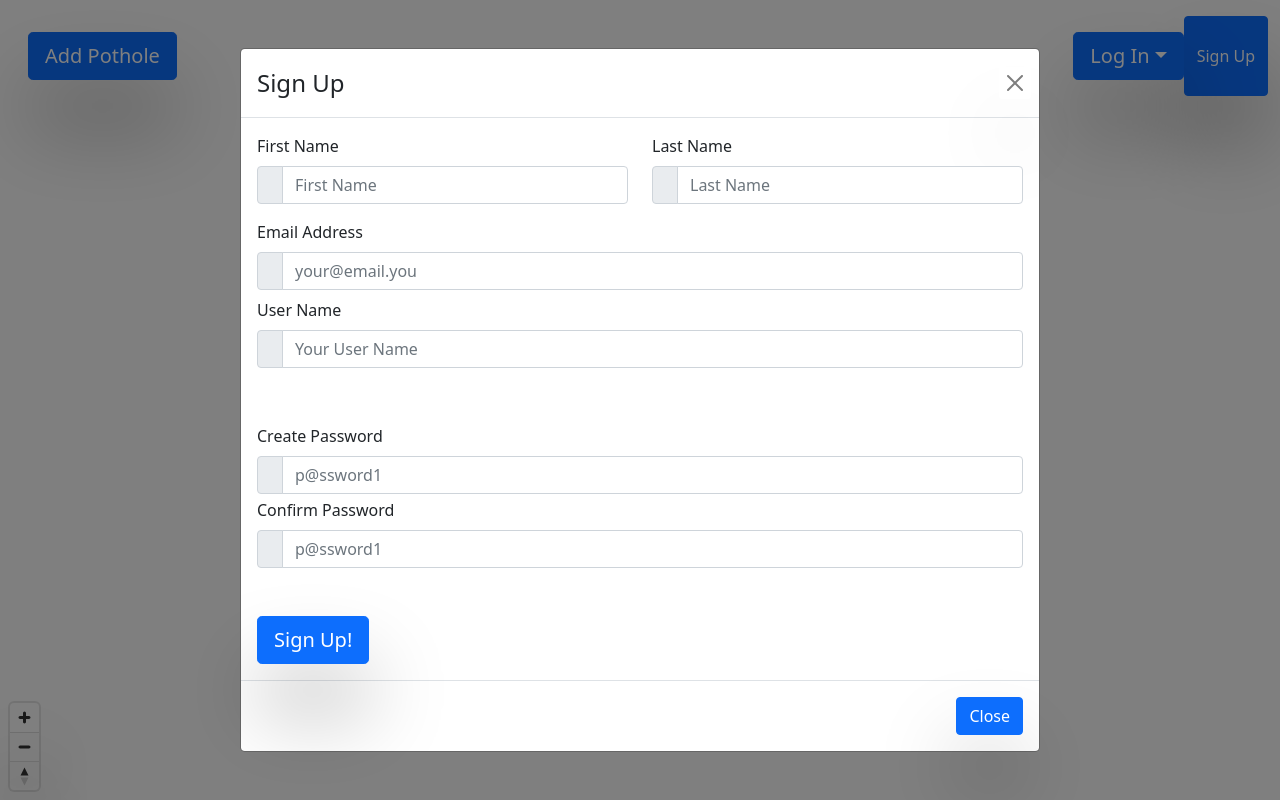
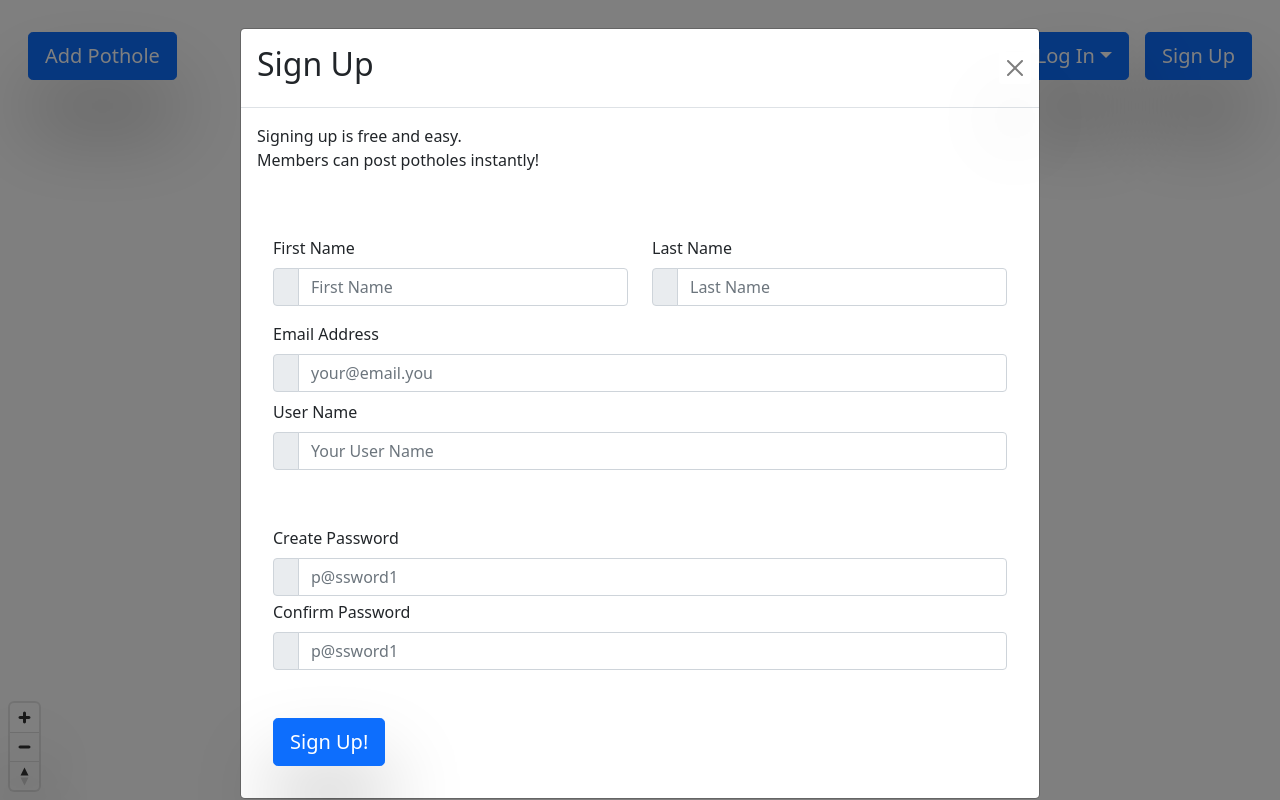
Before and after one commit to deepdive-bootcamp-team-pf/pothole-finder, a React (Create React App) app in the folder frontend/: page / in a window 1280 px wide. Both pictures are taken after a click on the button "Sign Up". Built offline with nearby package versions, Linux system fonts and the light colour scheme; no server answers; grey boxes are pictures that could not be loaded.

Commit message:
added Modal

```diff
--- a/frontend/src/ui/SignUp/SignUp.js
+++ b/frontend/src/ui/SignUp/SignUp.js
@@ -7,7 +7,7 @@ export function SignUp() {
 
     return (
         <>
-            <Button variant="primary" onClick={() => setModalShow(true)}>
+            <Button className={'sign-up-button m-3'} size={'lg'} variant="primary" onClick={() => setModalShow(true)}>
                 Sign Up
             </Button>
 
--- a/frontend/src/ui/SignUp/SignUpForm.js
+++ b/frontend/src/ui/SignUp/SignUpForm.js
@@ -4,7 +4,7 @@ import {Button, Col, Form, FormControl, InputGroup, Row} from "react-bootstrap";
 export function SignUpForm() {
     return (
         <>
-            <Form>
+            <Form className={'p-3'}>
                 <Row>
                     <Col md={6}>
                         <Form.Group className="mb-1" controlId="firstName">
--- a/frontend/src/ui/SignUp/SignUpModal.js
+++ b/frontend/src/ui/SignUp/SignUpModal.js
@@ -1,6 +1,6 @@
 import React from "react"
 import {SignUpForm} from "./SignUpForm";
-import {Button, Modal} from "react-bootstrap";
+import {Modal} from "react-bootstrap";
 
 
 export function SignUpModal(props) {
@@ -12,16 +12,15 @@ export function SignUpModal(props) {
             centered
         >
             <Modal.Header closeButton>
-                <Modal.Title id="contained-modal-title-vcenter">
-                    Sign Up
+                <Modal.Title id="contained-modal-title-vcenter"  className={'text-center'}>
+                    <h2> Sign Up</h2>
                 </Modal.Title>
             </Modal.Header>
             <Modal.Body>
+                <p className={'m-0 p-0'}>Signing up is free and easy.</p>
+                <p className={'mt-0 mx-0 mb-5 p-0'}>Members can post potholes instantly!</p>
                 <SignUpForm/>
             </Modal.Body>
-            <Modal.Footer>
-                <Button onClick={props.onHide}>Close</Button>
-            </Modal.Footer>
         </Modal>
     );
 }
```
